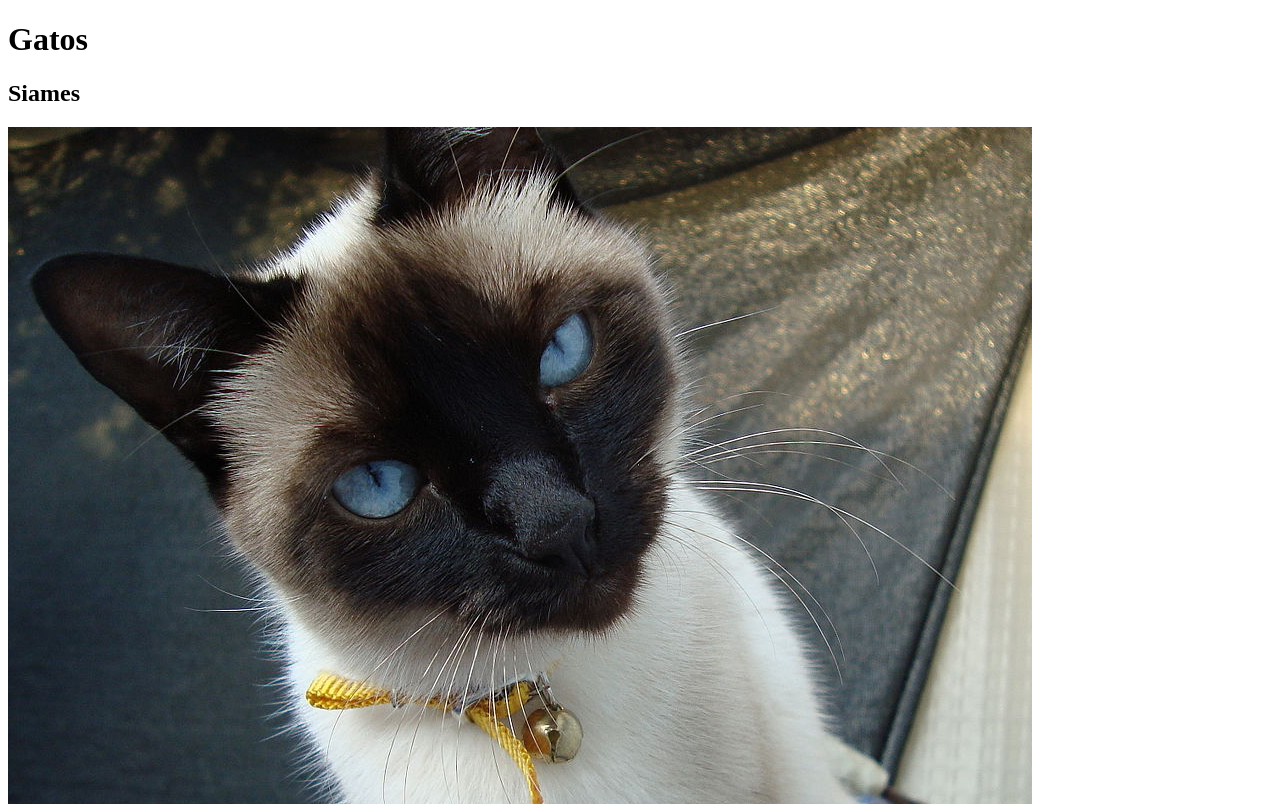
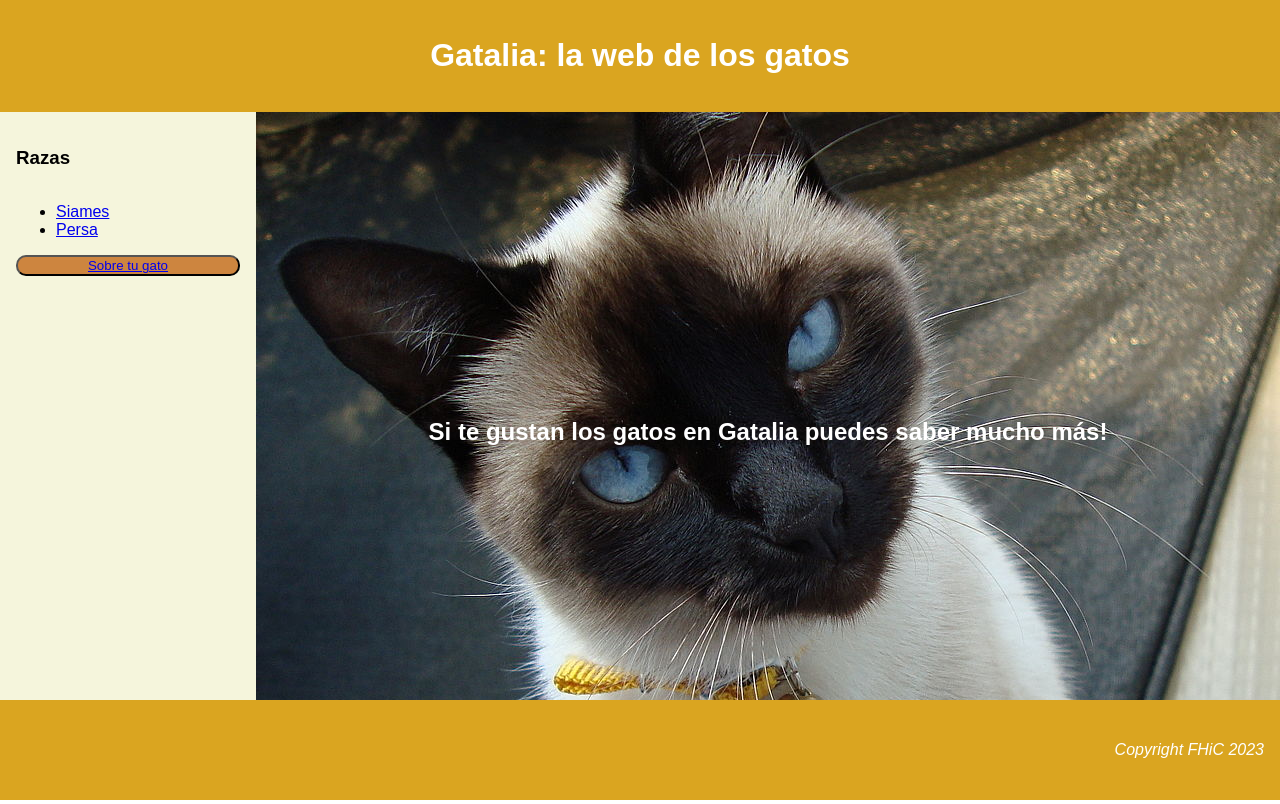
Before and after one commit to hecmar007/hecmar007.github.io, a plain HTML site: page index.html in a window 1280 px wide. Shown: the top 804 px of the page. Drawn offline with Linux system fonts and the light colour scheme.

Commit message:
exercici2 avançat

```diff
--- a/index.html
+++ b/index.html
@@ -1,19 +1,32 @@
 <!DOCTYPE html>
 <html>
-  <head> </head>
-  <body>
-    <h1> Gatos </h1>
-    <h2> Siames </h2>
-    <img src="imagenes/Gato.JPG" alt="Gato siames"/>
-    <p>
-    El gato siamés es, junto al persa, una de las razas de gatos
-    más antiguas. Su origen se encuentra en Siam (sureste asiatico). Lorem Ipsum
-    is simply dummy text of the printing and typesetting industry. Lorem Ipsum
-    has been the industry's standard dummy text ever since the 1500s, when an
-    unknown printer took a galley of type and scrambled it to make a type
-    specimen book.
-  </p>
-  <p><a href="./form.html">Cuentanos como es tu gato!</a></p>
-  <p><i>Copyright FHiC 2023</i></p>
-  </body>
+
+<head>
+  <link rel="stylesheet" href="./styles.css">
+</head>
+
+<body id="main-body">
+  <header>
+    <h1> Gatalia: la web de los gatos </h1>
+  </header>
+  <div id="main">
+    <article id="main-article">
+      <!-- <img src="imagenes/Gato.JPG" alt="Gato siames" /> -->
+      <h2> Si te gustan los gatos en Gatalia puedes saber mucho más! </h2>
+    </article>
+    <nav>
+      <h3> Razas </h3>
+      <ul>
+        <li><a href="./siames.html">Siames</a></li>
+        <li><a href="./persa.html">Persa</a></li>
+      </ul>
+      <button><a href="./form.html">Sobre tu gato</a></button>
+    </nav>
+  </div>
+  <footer>
+    <p />
+    <p><i>Copyright FHiC 2023</i></p>
+  </footer>
+</body>
+
 </html>
--- /dev/null
+++ b/styles.css
@@ -0,0 +1,90 @@
+* {
+    box-sizing: border-box;
+    font-family: Arial, sans-serif;
+}
+
+body {
+    margin: 0;
+}
+
+#main-article {
+    background-image: url("imagenes/Gato.JPG");
+}
+
+#main {
+    display: flex;
+    min-height: calc(100vh - 40vh);
+    height: 80vh;
+    max-height: 100vh;
+}
+
+#main>article {
+    flex: 1;
+    display: flex;
+    justify-content: center;
+    align-items: center;
+}
+
+#main>nav {
+    flex: 0 20vw;
+    background: beige;
+    order: -1;
+    display: flex;
+    flex-direction: column;
+    align-content: center;
+}
+
+header,
+footer,
+article,
+nav {
+    padding: 1em;
+}
+
+header,
+footer {
+    background: goldenrod;
+}
+
+header {
+    display: flex;
+    justify-content: center;
+    align-items: center;
+}
+
+footer {
+    position: absolute;
+    bottom: 0;
+    width: 100%;
+    height: 100px;
+    display: flex;
+    flex-direction: row;
+    justify-content: space-between;
+    align-items: center;
+}
+
+footer p {
+    text-align: right;
+    color: white;
+}
+
+nav>button {
+    background-color:peru;
+    border-radius: 10px;
+    justify-self: flex-end;
+}
+
+header h1 {
+    color: white;
+}
+
+article h2 {
+    color: white;
+}
+
+#cat {
+    display: flex;
+    flex-direction: column;
+    align-items: left;
+    justify-content: left;
+}
```
Also changed, not shown: persa.html (added, +41 -0 lines), siames.html (added, +41 -0 lines), imagenes/persa.jpg (added).
